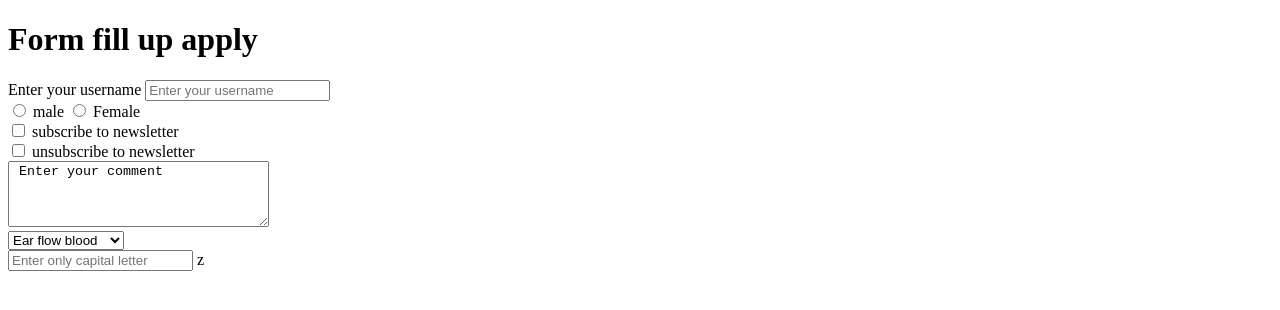
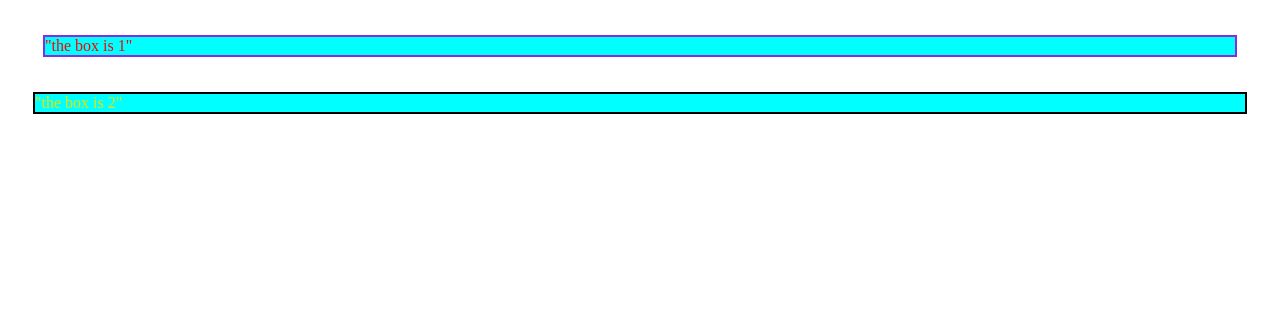
Before and after one commit to Sumit-pandey30/sigma-web-development, a plain HTML site: page index.html in a window 1280 px wide. Drawn offline with Linux system fonts and the light colour scheme.

Commit message:
Add files via upload

```diff
--- a/index.html
+++ b/index.html
@@ -4,54 +4,32 @@
 <head>
     <meta charset="UTF-8">
     <meta name="viewport" content="width=device-width, initial-scale=1.0">
-    <title>form web page</title>
+    <title>css boxmodel</title>
+    <style>
+        .box {
+            background-color: aqua;
+
+        }
+
+        .box1 {
+            color: red;
+            margin: 35px;
+            padding: 10px solid blue;
+            border: 2px solid blueviolet;
+        }
+
+        .box2 {
+            color: rgb(228, 228, 11);
+            margin: 25px;
+            padding:10px solid red;
+            border: 2px solid black;
+        }
+    </style>
 </head>
 
 <body>
-    <h1>Form fill up apply</h1>
-    <form action="post">
-        <div>
-            <label for="username"> Enter your username</label>
-            <input type="text" id="username" name="username" placeholder="Enter your username">
-        </div>
-        <div>
-            <input type="radio" id="male" name="gender" value="male">
-            <label for="male">male
-            </label>
-            <input type="radio" id="feamle" name="gender" value="feamle">
-            <label for="feamle">Female
-
-            </label>
-        </div>
-        <div>
-            <input type="checkbox" id="subscribe" name="subscribe" value="yes">
-            <label for="subscribe"> subscribe to newsletter
-        </div>
-        <div>
-            </label>
-            <input type="checkbox" id="unsubscribe" name="unsubscribe" value="no">
-            <label for="unsubscribe"> unsubscribe to newsletter</label>
-        </div>
-        <div>
-            <textarea name="comment" cols="30" rows="4"> Enter your comment
-
-            </textarea>
-
-        </div>
-        <div>
-            <select name="select" id="fruits">
-                <option value="ear flow blood">Ear flow blood</option>
-                <option value="head flow blood">head flow blood</option>
-                <option value="accident">accident</option>
-                <option value="fire">fire</option>
-                <option value="frakecher">frakecher</option>
-
-            </select>
-        </div>
-        <input type="text" id="username" placeholder="Enter only capital letter">
-        z
-
-    </form>
+    <div class="box box1">"the box is 1" </div>
+    <div class="box box2">"the box is 2" </div>
 </body>
 
 </html>
```
